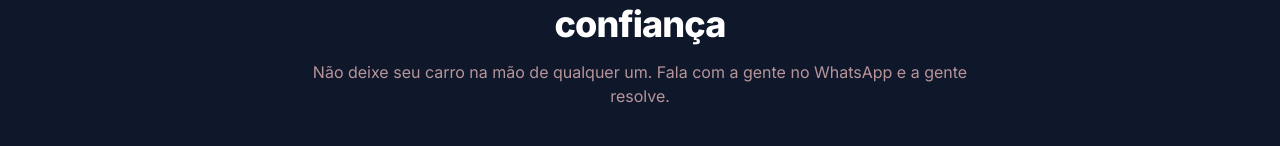
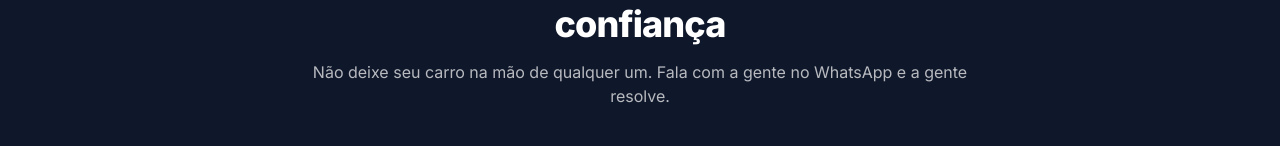
Before and after one commit to alexalannunes/alexalannunes, a Next.js app: page /oficinas in a window 1280 px wide. Shown: the part 6718-6864 px from the top of the page. Built offline with nearby package versions, Linux system fonts and the light colour scheme.

Commit message:
white-text

```diff
--- a/src/app/oficinas/page.tsx
+++ b/src/app/oficinas/page.tsx
@@ -673,7 +673,7 @@ export default function Oficinas() {
           <h2 className="mb-4 text-3xl font-extrabold tracking-tight text-white sm:text-4xl">
             Seu carro merece um mecânico de confiança
           </h2>
-          <p className="mb-10 text-base text-red-200/70">
+          <p className="mb-10 text-base text-white/70">
             Não deixe seu carro na mão de qualquer um. Fala com a gente no
             WhatsApp e a gente resolve.
           </p>
```
